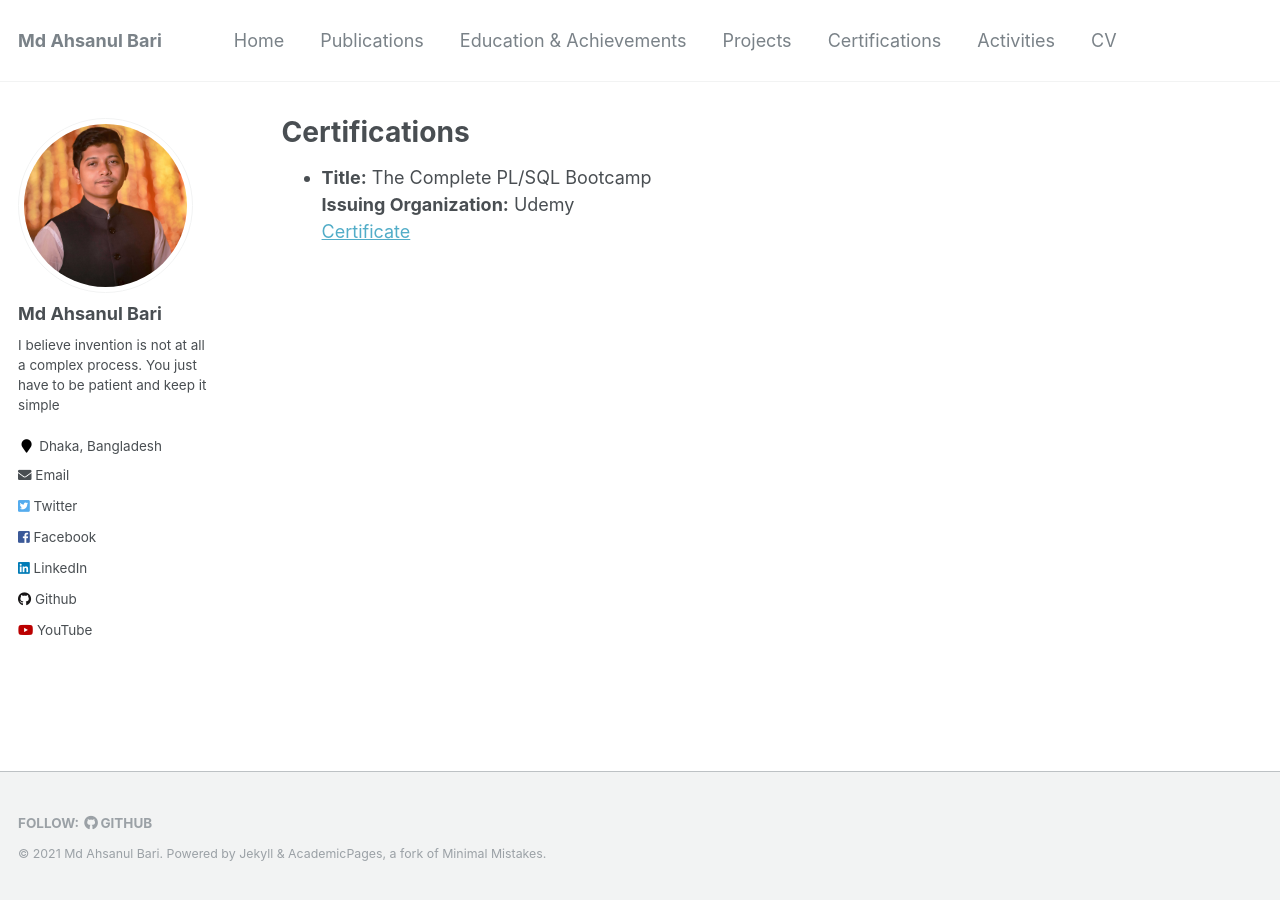
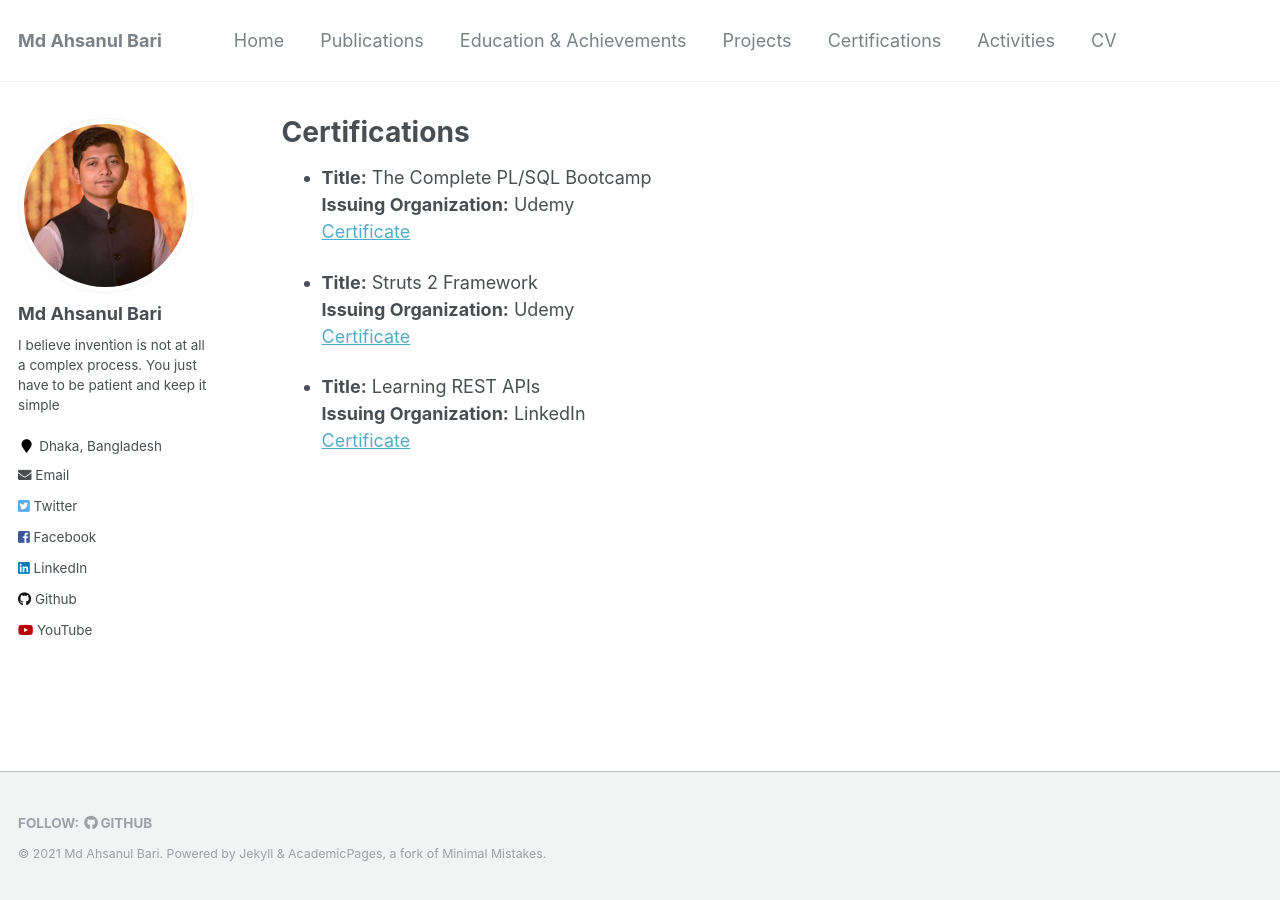
Before and after one commit to GProDevik/AhsanulBariRomih, a Jekyll site: the page built from _pages/certification.md, in a window 1280 px wide. Built offline with Jekyll 4.4.1, drawn with Linux system fonts in a browser that asks for light colours.

Commit message:
Update certification.md

```diff
--- a/_pages/certification.md
+++ b/_pages/certification.md
@@ -8,3 +8,11 @@
 - **Title:** The Complete PL/SQL Bootcamp <br />
   **Issuing Organization:** Udemy <br />
   [Certificate](https://drive.google.com/file/d/1VeHLGscMa45iVm4d7n1gw6qQqNAiWqPY/view?usp=sharing)
+
+- **Title:** Struts 2 Framework <br />
+  **Issuing Organization:** Udemy <br />
+  [Certificate](https://drive.google.com/file/d/1tUvgJ0vUshHb7lNlghlNucxb14F7oZGC/view?usp=sharing)
+
+- **Title:** Learning REST APIs <br />
+  **Issuing Organization:** LinkedIn <br />
+  [Certificate](https://drive.google.com/file/d/1SLbJCKAauI9biTd4zT3X_KkIJkPUSPYO/view?usp=sharing)
```
